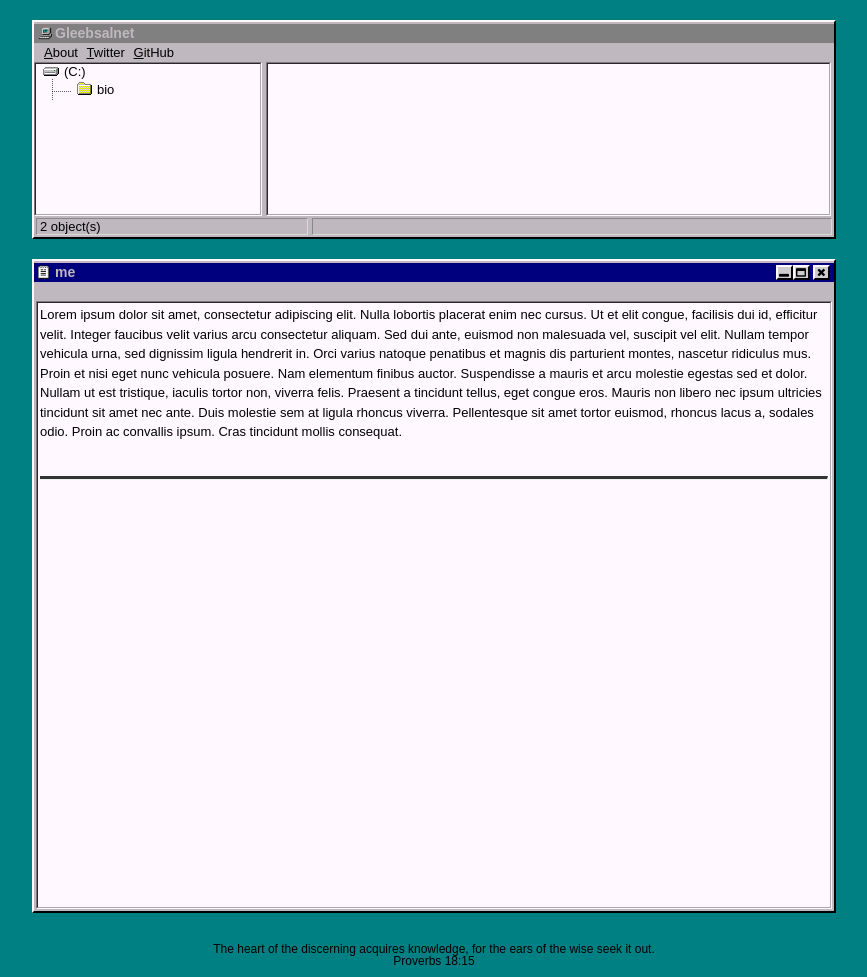
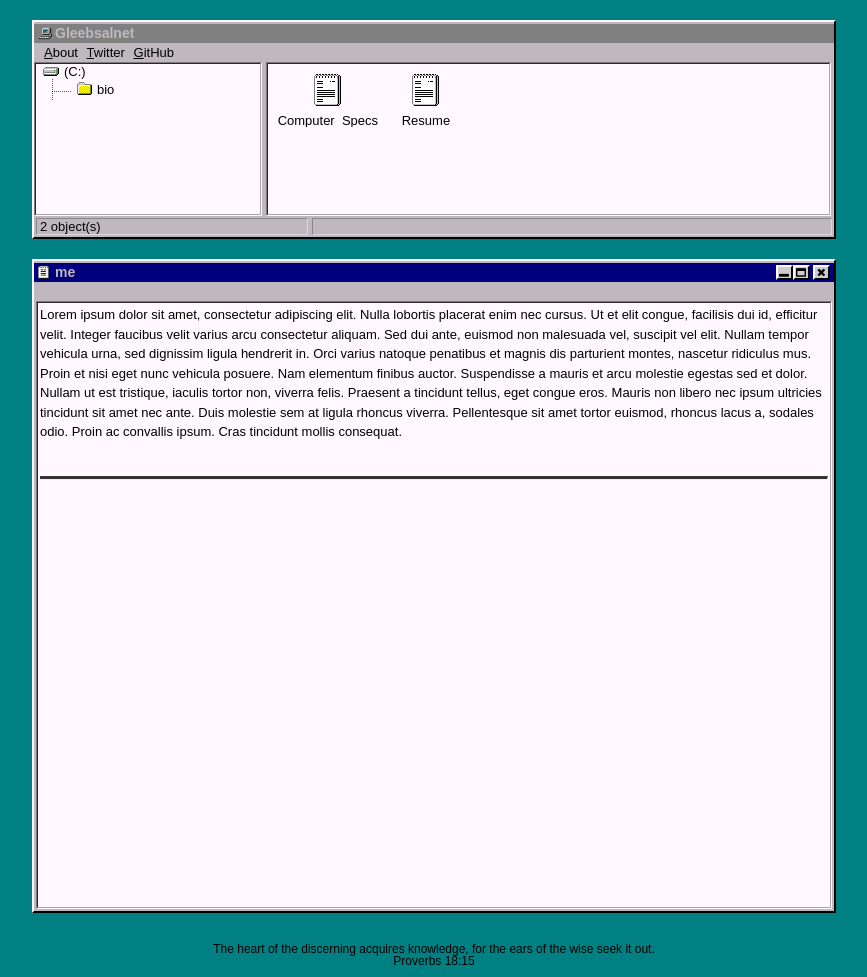
Before and after one commit to Globalnet626/globalnet626.github.io, a Jekyll site: the page built from me/index.md, in a window 1280 px wide. Shown: the whole page, without its empty margins (206-1073 px from the left). Built offline with Jekyll 4.4.1, drawn with Linux system fonts in a browser that asks for light colours.

Commit message:
Keep folder files listed in the explorer on post pages.
The post-page branch iterated an unset variable, so the right pane
rendered empty while the status bar still counted posts. List the
posts in the open file's tag, the same set the category page shows.

Co-authored-by: Miguel Silvino <Globalnet626@users.noreply.github.com>

```diff
--- a/_layouts/default.html
+++ b/_layouts/default.html
@@ -44,12 +44,10 @@
 			</ul>
 		</div>
 		<div class="post_list">
-			{{% $x = page.tags[0]%}}
 			{% unless page.date%}
 				{% if page.title == 'me' or page.title == '404...' %}
 					<ul>
-						<li>{{$x}}</li>
-						{% for post in site.tags[$x] %}
+						{% for post in site.posts %}
 						<li><a href="{{  post.url }}" title="{{ post.title }}"><img src="/assets/img/file.ico" title="{{ post.title }}" />{{ post.title }}</a></li>
 						{% endfor %}
 					</ul>
@@ -57,9 +55,10 @@
 					{{ content }}
 				{% endif %}
 			{% else %}
+				{% assign folder = page.tags | first %}
+				{% unless folder %}{% assign folder = page.folder %}{% endunless %}
 				<ul>
-					<li>{{$x}}</li>
-					{% for post in $x %}
+					{% for post in site.tags[folder] %}
 					<li><a href="{{  post.url }}" title="{{ post.title }}"><img src="/assets/img/file.ico" title="{{ post.title }}" />{{ post.title }}</a></li>
 					{% endfor %}
 				</ul>
@@ -67,7 +66,11 @@
 		</div>
 		<div class="post_total">
 			{% if page.tag %}
-				<div class="left">{{ site.tags[page.tag | size }} object(s)</div>
+				<div class="left">{{ site.tags[page.tag] | size }} object(s)</div>
+			{% elsif page.date %}
+				{% assign folder = page.tags | first %}
+				{% unless folder %}{% assign folder = page.folder %}{% endunless %}
+				<div class="left">{{ site.tags[folder] | size }} object(s)</div>
 			{% else %}
 				<div class="left">{{ site.posts | size }} object(s)</div>
 			{% endif %}
```
